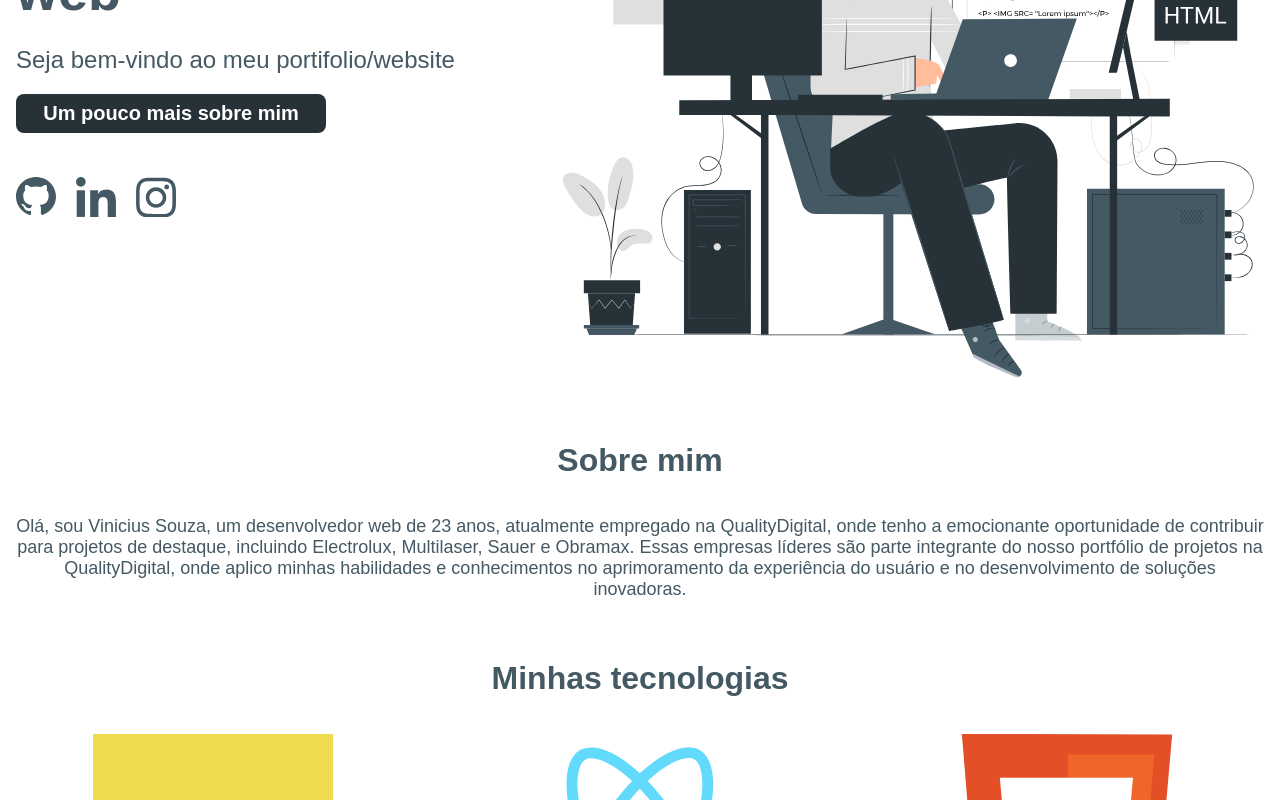
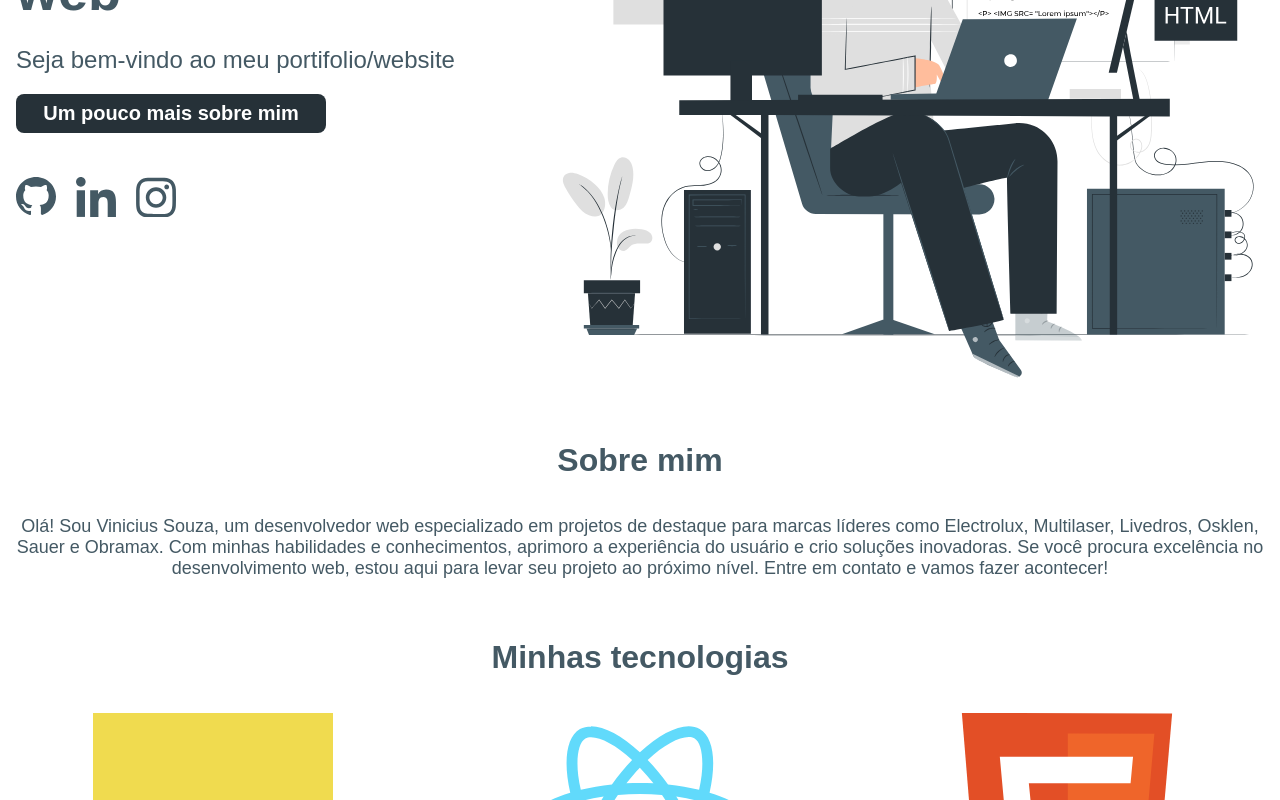
Before and after one commit to ViniciusSBezerra/portifolio, a React (Vite) app: page / in a window 1280 px wide. Shown: the part 384-1184 px from the top of the page. Built offline with nearby package versions, Linux system fonts and the light colour scheme.

Commit message:
update text

```diff
--- a/src/pages/components/about-me/index.tsx
+++ b/src/pages/components/about-me/index.tsx
@@ -9,13 +9,7 @@ export const AboutMe = () => {
     <div className="container__aboutMe">
       <h2 className={!theme ? "title" : "title dark-theme"}>Sobre mim</h2>
       <p className={!theme ? "aboutMe" : "aboutMe dark-theme"}>
-        Olá, sou Vinicius Souza, um desenvolvedor web de 23 anos, atualmente
-        empregado na QualityDigital, onde tenho a emocionante oportunidade de
-        contribuir para projetos de destaque, incluindo Electrolux, Multilaser,
-        Sauer e Obramax. Essas empresas líderes são parte integrante do nosso
-        portfólio de projetos na QualityDigital, onde aplico minhas habilidades
-        e conhecimentos no aprimoramento da experiência do usuário e no
-        desenvolvimento de soluções inovadoras.
+        Olá! Sou Vinicius Souza, um desenvolvedor web especializado em projetos de destaque para marcas líderes como Electrolux, Multilaser, Livedros, Osklen, Sauer e Obramax. Com minhas habilidades e conhecimentos, aprimoro a experiência do usuário e crio soluções inovadoras. Se você procura excelência no desenvolvimento web, estou aqui para levar seu projeto ao próximo nível. Entre em contato e vamos fazer acontecer!
       </p>
     </div>
   );
```
